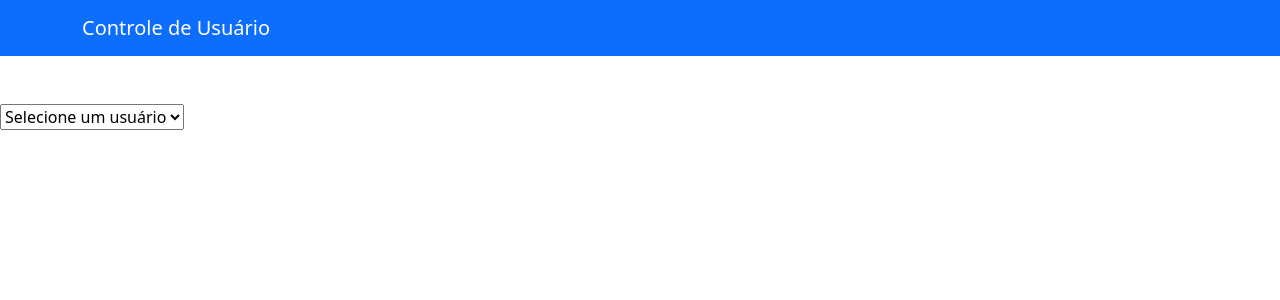
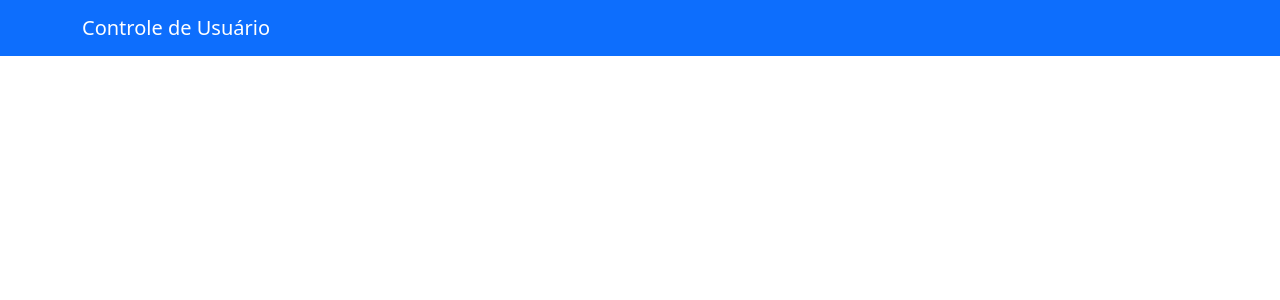
Before and after one commit to zalbamonteiro/controle-usuario, a Vue app: page / in a window 1280 px wide. Shown: the top 300 px of the page. Built offline with nearby package versions, Linux system fonts and the light colour scheme.

Commit message:
remove select field

```diff
--- a/src/components/SelectUser.vue
+++ b/src/components/SelectUser.vue
@@ -1,19 +1,10 @@
 <template>
-  <div class="mt-5">
-    <b-form-group>
-      <b-form-select v-model="selected">
-        <b-form-select-option :value="null"
-          >Selecione um usuário</b-form-select-option
-        >
-        <b-form-select-option
-          v-for="(user, index) in users"
-          :key="index"
-          :value="user"
-        >
-          {{ user.firstName }}
-        </b-form-select-option>
-      </b-form-select>
-    </b-form-group>
+  <div>
+    <ul>
+      <li v-for="(usuario, index) in users" :key="index">
+        {{ index + 1 }} - {{ usuario.firstName }} {{ usuario.lastName }}
+      </li>
+    </ul>
   </div>
 </template>
 <script>
@@ -22,19 +13,19 @@ export default {
   data: function () {
     return {
       users: [],
-      selected: null,
     };
   },
   methods: {
     getUser: async function () {
-      const result = await fetch("http://localhost:3000")
+      const result = await fetch("http://localhost:3000/")
         .then((res) => res.json())
         .then((res) => res)
         .catch((error) => {
-          return {
+          const objError = {
             error: true,
             message: error,
           };
+          return objError;
         });
 
       if (!result.error) {
```
